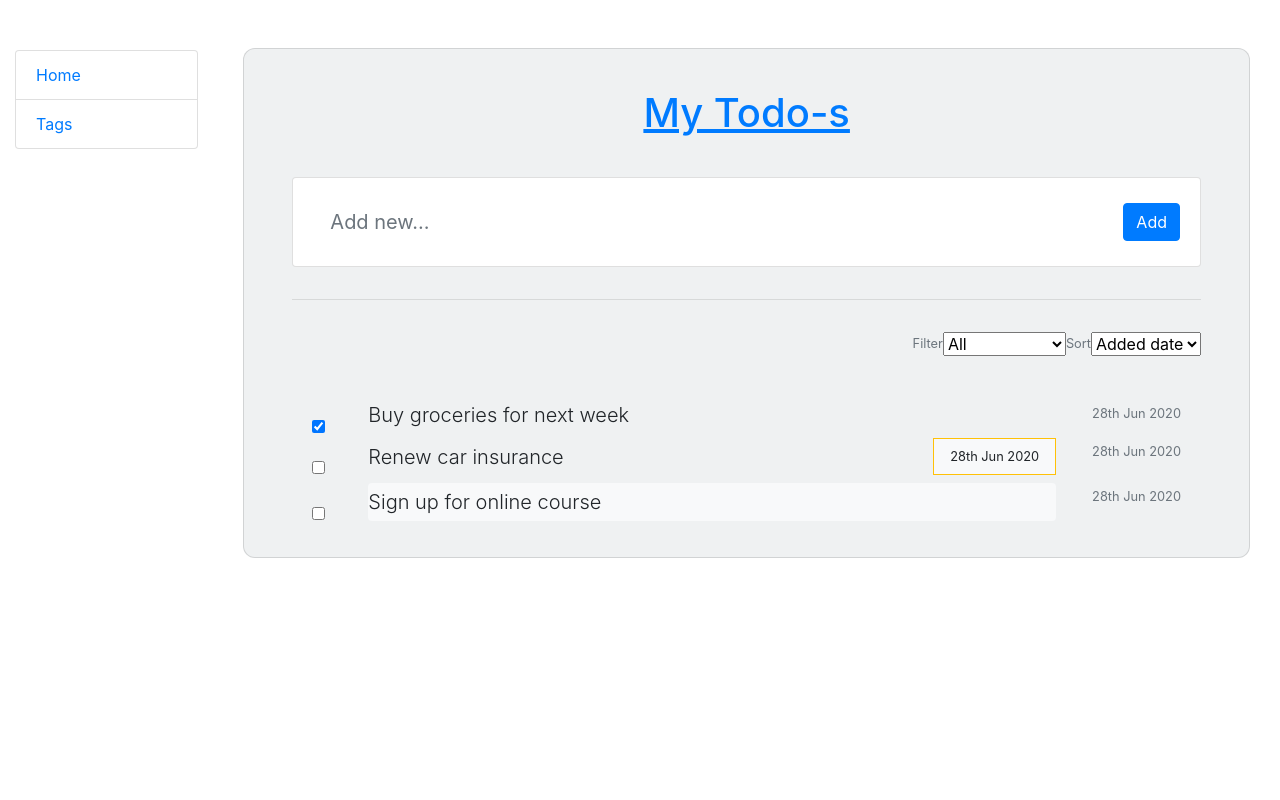
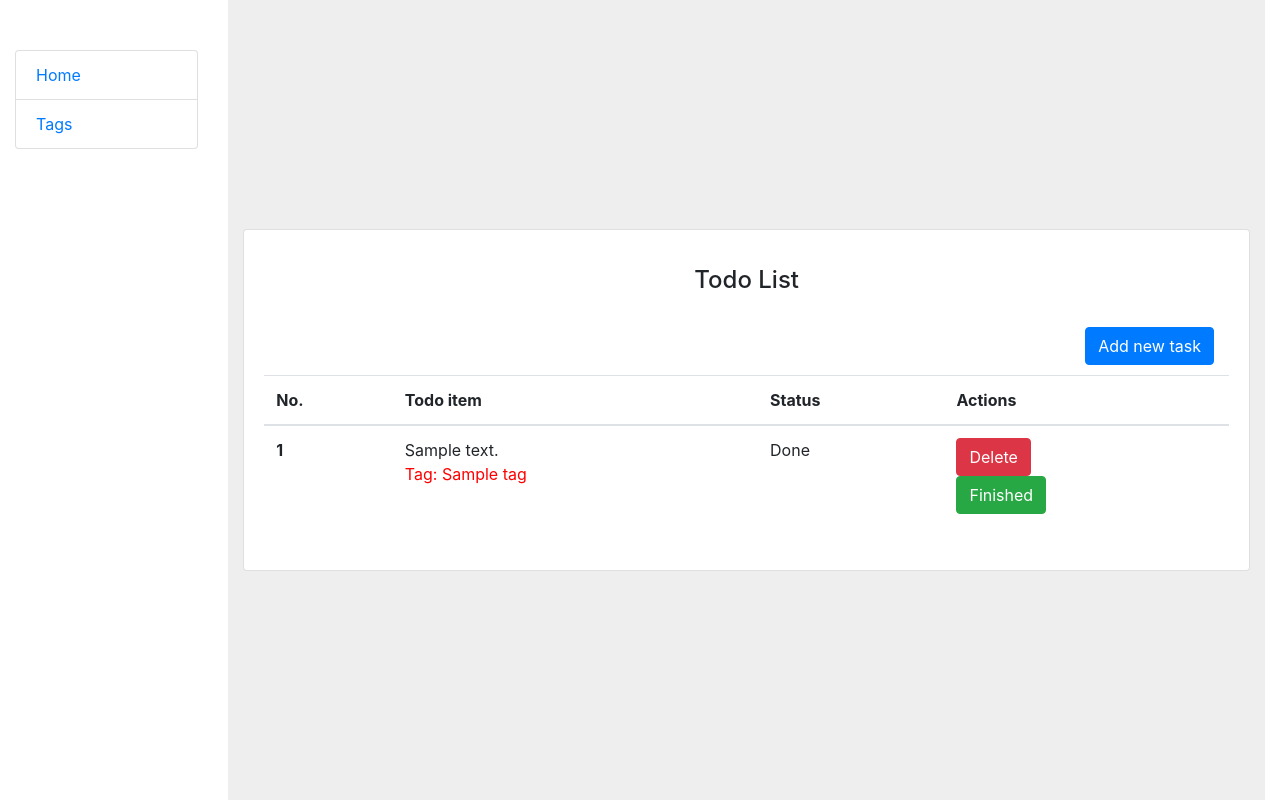
Before and after one commit to bythewaters/todo-list, a Django app: page / in a window 1280 px wide. Run offline with Django 4.2, Linux system fonts and the light colour scheme; tables that the repository leaves empty hold one stand-in row (values such as "Sample post").

Commit message:
Added delete form in task template

```diff
--- a/templates/my_todo_list/task.html
+++ b/templates/my_todo_list/task.html
@@ -1,141 +1,57 @@
 {% extends "base.html" %}
 
 {% block content %}
-  <section class="vh-100">
+  <section class="vh-100" style="background-color: #eee;">
     <div class="container py-5 h-100">
-      <div class="row d-flex justify-content-center align-items-center h-100" >
-        <div class="col" style="margin-bottom: 200px">
-          <div class="card" id="list1" style="border-radius: .75rem; background-color: #eff1f2;">
-            <div class="card-body py-4 px-4 px-md-5">
+      <div class="row d-flex justify-content-center align-items-center h-100">
+        <div class="col col-lg-9 col-xl-12">
+          <div class="card rounded-3">
+            <div class="card-body p-6">
 
-              <p class="h1 text-center mt-3 mb-4 pb-3 text-primary">
-                <i class="fas fa-check-square me-1"></i>
-                <u>My Todo-s</u>
-              </p>
+              <h4 class="text-center my-3 pb-3">Todo List</h4>
 
-              <div class="pb-2">
-                <div class="card">
-                  <div class="card-body">
-                    <div class="d-flex flex-row align-items-center">
-                      <input type="text" class="form-control form-control-lg" id="exampleFormControlInput1"
-                        placeholder="Add new...">
-                      <a href="#!" data-mdb-toggle="tooltip" title="Set due date"><i
-                          class="fas fa-calendar-alt fa-lg me-3"></i></a>
-                      <div>
-                        <button type="button" class="btn btn-primary">Add</button>
-                      </div>
-                    </div>
-                  </div>
+                <div class="col-12" style="text-align: right; margin-bottom: 10px">
+                  <a href="{% url 'todo_list:task-create' %}" class="btn btn-primary">Add new task</a>
                 </div>
-              </div>
+              <table class="table mb-4">
+                <thead>
+                  <tr>
+                    <th scope="col">No.</th>
+                    <th scope="col">Todo item</th>
+                    <th scope="col">Status</th>
+                    <th scope="col">Actions</th>
+                  </tr>
+                </thead>
+                <tbody>
+                {% for task in task_list %}
+                  <tr>
+                    <th scope="row">{{ task.id }}</th>
+                    <td>
+                      {{ task.content }}
+                      <p style="color: red">
+                        Tag:
+                        {% for tag in task.tags.all %}
+                          {{ tag.name }}
+                        {% endfor %}
+                      </p>
 
-              <hr class="my-4">
-
-              <div class="d-flex justify-content-end align-items-center mb-4 pt-2 pb-3">
-                <p class="small mb-0 me-2 text-muted">Filter</p>
-                <select class="select">
-                  <option value="1">All</option>
-                  <option value="2">Completed</option>
-                  <option value="3">Active</option>
-                  <option value="4">Has due date</option>
-                </select>
-                <p class="small mb-0 ms-4 me-2 text-muted">Sort</p>
-                <select class="select">
-                  <option value="1">Added date</option>
-                  <option value="2">Due date</option>
-                </select>
-                <a href="#!" style="color: #23af89;" data-mdb-toggle="tooltip" title="Ascending"><i
-                    class="fas fa-sort-amount-down-alt ms-2"></i></a>
-              </div>
-
-              <ul class="list-group list-group-horizontal rounded-0 bg-transparent">
-                <li
-                  class="list-group-item d-flex align-items-center ps-0 pe-3 py-1 rounded-0 border-0 bg-transparent">
-                  <div class="form-check">
-                    <input class="form-check-input me-0" type="checkbox" value="" id="flexCheckChecked1"
-                      aria-label="..." checked />
-                  </div>
-                </li>
-                <li
-                  class="list-group-item px-3 py-1 d-flex align-items-center flex-grow-1 border-0 bg-transparent">
-                  <p class="lead fw-normal mb-0">Buy groceries for next week</p>
-                </li>
-                <li class="list-group-item ps-3 pe-0 py-1 rounded-0 border-0 bg-transparent">
-                  <div class="d-flex flex-row justify-content-end mb-1">
-                    <a href="#!" class="text-info" data-mdb-toggle="tooltip" title="Edit todo"><i
-                        class="fas fa-pencil-alt me-3"></i></a>
-                    <a href="#!" class="text-danger" data-mdb-toggle="tooltip" title="Delete todo"><i
-                        class="fas fa-trash-alt"></i></a>
-                  </div>
-                  <div class="text-end text-muted">
-                    <a href="#!" class="text-muted" data-mdb-toggle="tooltip" title="Created date">
-                      <p class="small mb-0"><i class="fas fa-info-circle me-2"></i>28th Jun 2020</p>
-                    </a>
-                  </div>
-                </li>
-              </ul>
-              <ul class="list-group list-group-horizontal rounded-0">
-                <li
-                  class="list-group-item d-flex align-items-center ps-0 pe-3 py-1 rounded-0 border-0 bg-transparent">
-                  <div class="form-check">
-                    <input class="form-check-input me-0" type="checkbox" value="" id="flexCheckChecked2"
-                      aria-label="..." />
-                  </div>
-                </li>
-                <li
-                  class="list-group-item px-3 py-1 d-flex align-items-center flex-grow-1 border-0 bg-transparent">
-                  <p class="lead fw-normal mb-0">Renew car insurance</p>
-                </li>
-                <li class="list-group-item px-3 py-1 d-flex align-items-center border-0 bg-transparent">
-                  <div
-                    class="py-2 px-3 me-2 border border-warning rounded-3 d-flex align-items-center bg-light">
-                    <p class="small mb-0">
-                      <a href="#!" data-mdb-toggle="tooltip" title="Due on date">
-                        <i class="fas fa-hourglass-half me-2 text-warning"></i>
-                      </a>
-                      28th Jun 2020
-                    </p>
-                  </div>
-                </li>
-                <li class="list-group-item ps-3 pe-0 py-1 rounded-0 border-0 bg-transparent">
-                  <div class="d-flex flex-row justify-content-end mb-1">
-                    <a href="#!" class="text-info" data-mdb-toggle="tooltip" title="Edit todo"><i
-                        class="fas fa-pencil-alt me-3"></i></a>
-                    <a href="#!" class="text-danger" data-mdb-toggle="tooltip" title="Delete todo"><i
-                        class="fas fa-trash-alt"></i></a>
-                  </div>
-                  <div class="text-end text-muted">
-                    <a href="#!" class="text-muted" data-mdb-toggle="tooltip" title="Created date">
-                      <p class="small mb-0"><i class="fas fa-info-circle me-2"></i>28th Jun 2020</p>
-                    </a>
-                  </div>
-                </li>
-              </ul>
-              <ul class="list-group list-group-horizontal rounded-0 mb-2">
-                <li
-                  class="list-group-item d-flex align-items-center ps-0 pe-3 py-1 rounded-0 border-0 bg-transparent">
-                  <div class="form-check">
-                    <input class="form-check-input me-0" type="checkbox" value="" id="flexCheckChecked3"
-                      aria-label="..." />
-                  </div>
-                </li>
-                <li
-                  class="list-group-item px-3 py-1 d-flex align-items-center flex-grow-1 border-0 bg-transparent">
-                  <p class="lead fw-normal mb-0 bg-light w-100 ms-n2 ps-2 py-1 rounded">Sign up for online
-                    course</p>
-                </li>
-                <li class="list-group-item ps-3 pe-0 py-1 rounded-0 border-0 bg-transparent">
-                  <div class="d-flex flex-row justify-content-end mb-1">
-                    <a href="#!" class="text-danger" data-mdb-toggle="tooltip" title="Delete todo"><i
-                        class="fas fa-trash-alt"></i></a>
-                  </div>
-                  <div class="text-end text-muted">
-                    <a href="#!" class="text-muted" data-mdb-toggle="tooltip" title="Created date">
-                      <p class="small mb-0"><i class="fas fa-info-circle me-2"></i>28th Jun 2020</p>
-                    </a>
-                  </div>
-                </li>
-              </ul>
+                    </td>
+                    {% if task.mark is False%}
+                      <td>Not Done</td>
+                      {% else %}
+                        <td>Done</td>
+                    {% endif %}
+                    <td>
+                      <form action="{% url 'my_todo_list:task-delete' pk=task.id %}" method="post">
+                        {% csrf_token %}
+                        <input type="submit" value="Delete" class="btn btn-danger">
+                      </form>
+                      <button type="submit" class="btn btn-success ms-1">Finished</button>
+                    </td>
+                  </tr>
+                {% endfor %}
+                </tbody>
+              </table>
 
             </div>
           </div>
```
